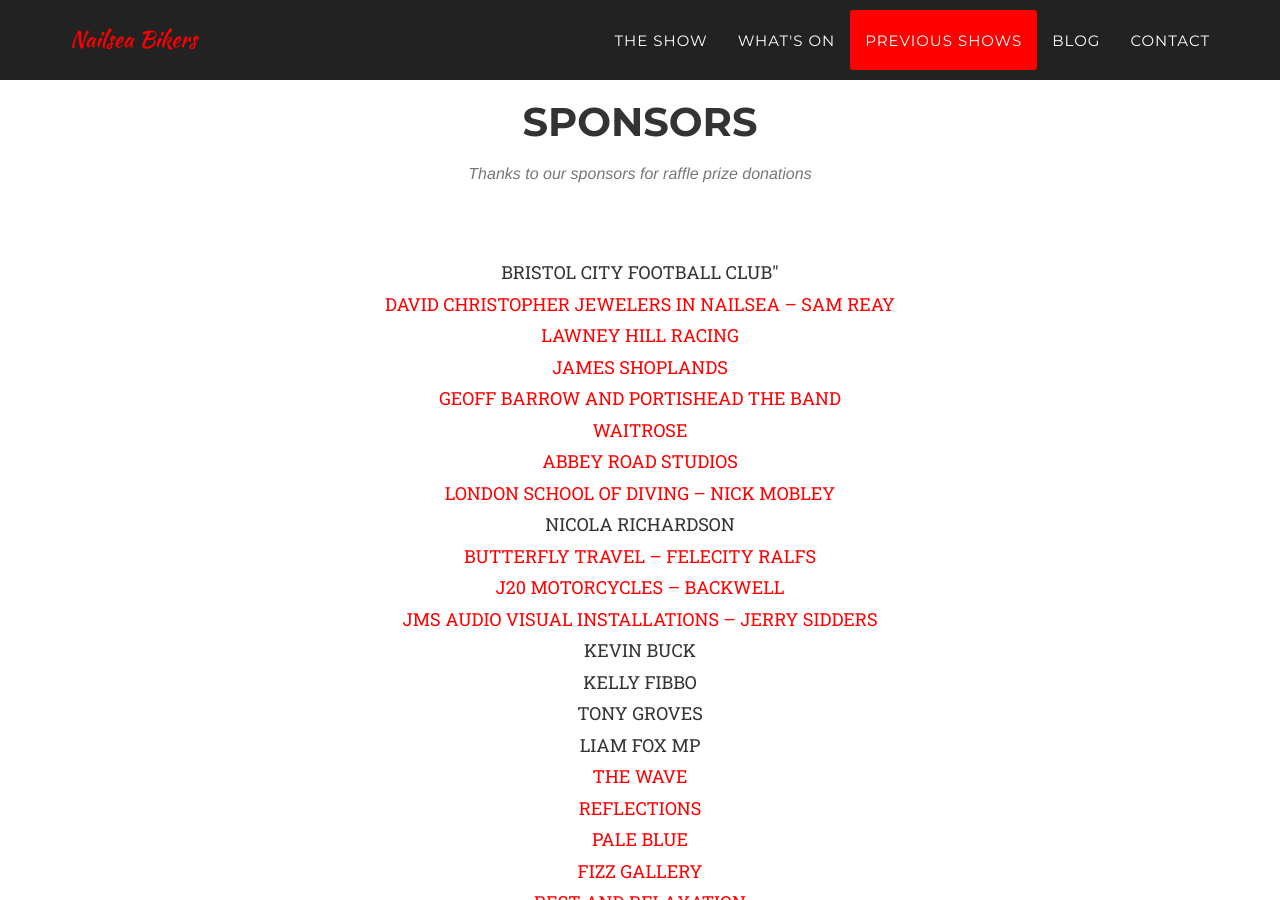
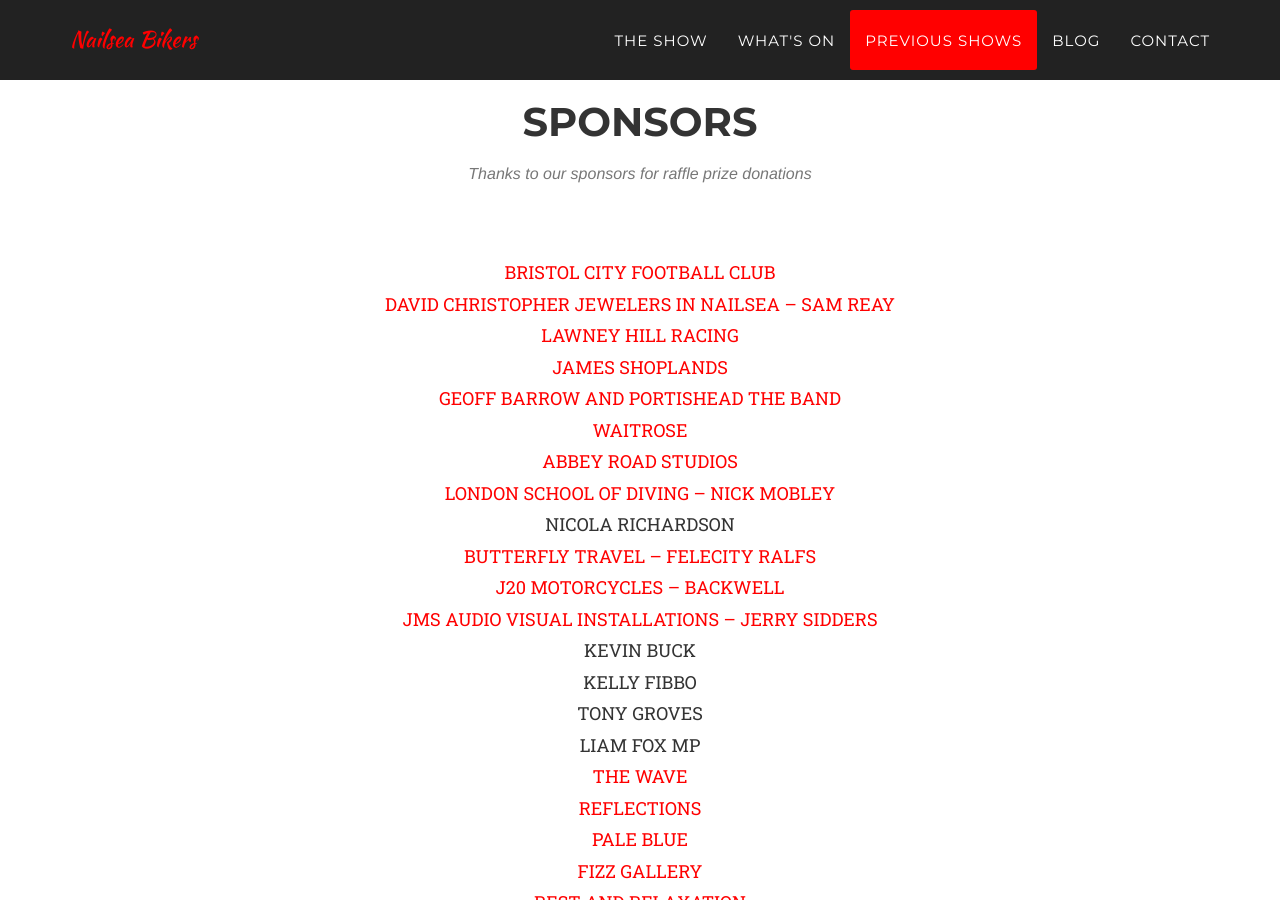
Before and after one commit to nailsea-bikers/nailsea-bikers.github.io, a Jekyll site: the page built from index.html, in a window 1280 px wide and 900 px high, scrolled down 4940 px. Built offline with Jekyll 4.4.1, drawn with Linux system fonts in a browser that asks for light colours; some web fonts are replaced; comment, search, counter and statistics services are not loaded.

```diff
--- a/_includes/sponsors.html
+++ b/_includes/sponsors.html
@@ -5,7 +5,7 @@
                 <div class="col-lg-12 text-center">
                     <h2 class="section-heading">Sponsors</h2>
                     <h3 class="section-subheading text-muted">Thanks to our sponsors for raffle prize donations</h3>
-                    <p><a href="https://www.bcfc.co.uk/" target="_blank"></a>BRISTOL CITY FOOTBALL CLUB"</a>
+                    <p><a href="https://www.bcfc.co.uk/" target="_blank">BRISTOL CITY FOOTBALL CLUB</a>
                         <br/><a href="https://www.davidchristopher.co.uk/stores/nailsea/" target="_blank">DAVID CHRISTOPHER JEWELERS IN NAILSEA – SAM REAY</a>
                         <br/><a href="https://www.lawneyhill.co.uk/" target="_blank">LAWNEY HILL RACING</a>
                         <br/><a href="https://www.clevedonsawmills.co.uk/" target="_blank">JAMES SHOPLANDS</a>
```
